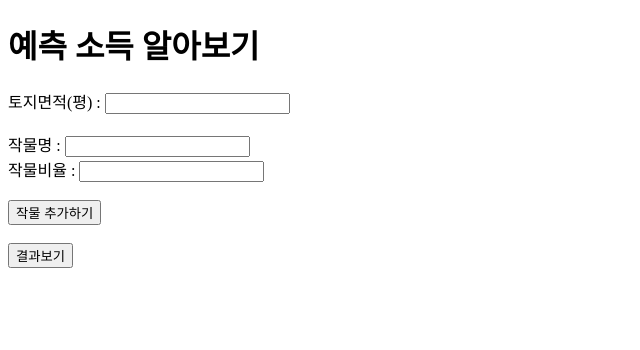
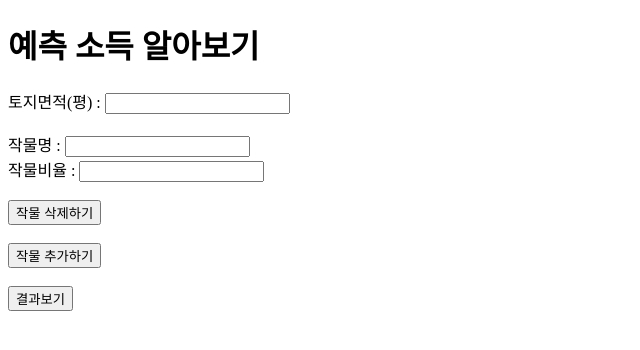
Before and after one commit to kt-bigproject28/bigproject28, a Django app: page /prediction/ in a window 1280 px wide. Shown: the top 350 px of the page, without its empty margins (0-640 px from the left). Run offline with Django 5.2, Linux system fonts and the light colour scheme.

Commit message:
작물 선택적  삭제가능한  버튼 추가

```diff
--- a/prediction/templates/form.html
+++ b/prediction/templates/form.html
@@ -17,6 +17,7 @@
                 <input type="text" name="crop_name"><br>
                 <label for="crop_ratio">작물비율 :</label>
                 <input type="text" name="crop_ratio"><br><br>
+                <button type="button" onclick="removeCropInput(this)">작물 삭제하기</button><br><br>
             </div>
         </div>
 
@@ -29,8 +30,13 @@
             var cropInputs = document.getElementById('crop-inputs');
             var newInput = document.createElement('div');
             newInput.className = 'crop-input';
-            newInput.innerHTML = '<label for="crop_name">작물명 : </label><input type="text" name="crop_name"><br><label for="crop_ratio">작물비율 : </label><input type="text" name="crop_ratio"><br><br>';
+            newInput.innerHTML = '<label for="crop_name">작물명 : </label><input type="text" name="crop_name"><br><label for="crop_ratio">작물비율 : </label><input type="text" name="crop_ratio"><br><br><button type="button" onclick="removeCropInput(this)">작물 삭제하기</button><br><br>';
             cropInputs.appendChild(newInput);
+        }
+
+        function removeCropInput(button) {
+            var divToRemove = button.parentNode;
+            divToRemove.parentNode.removeChild(divToRemove);
         }
     </script>
 </body>
```
